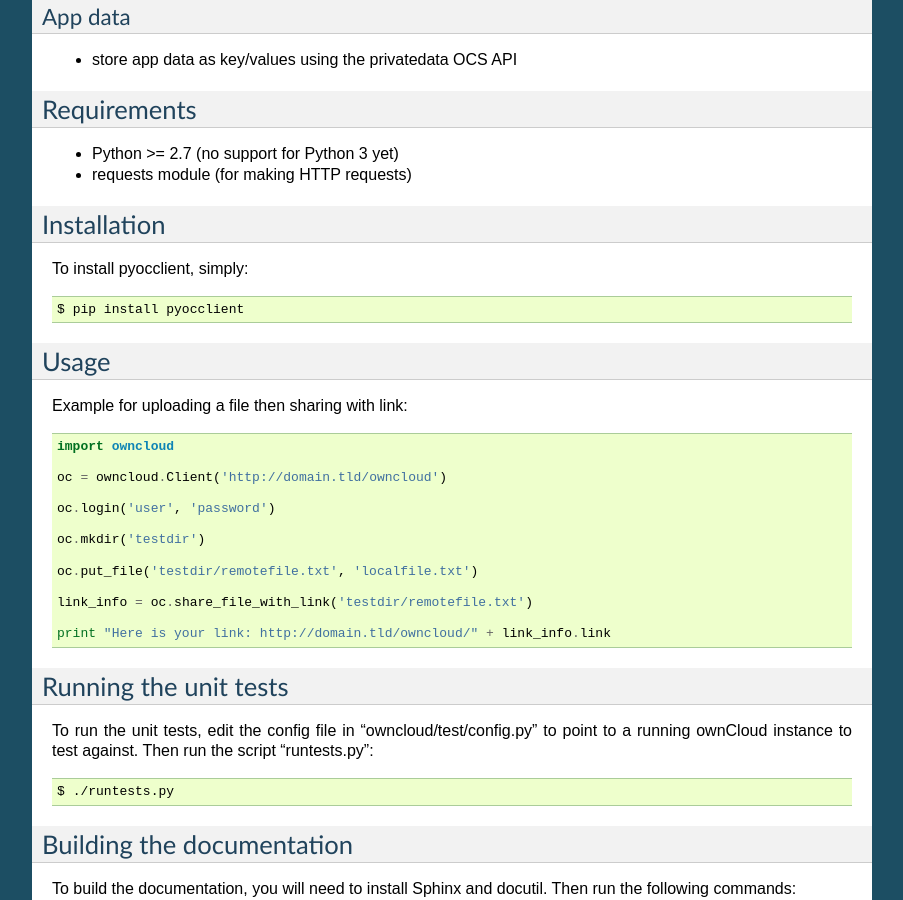
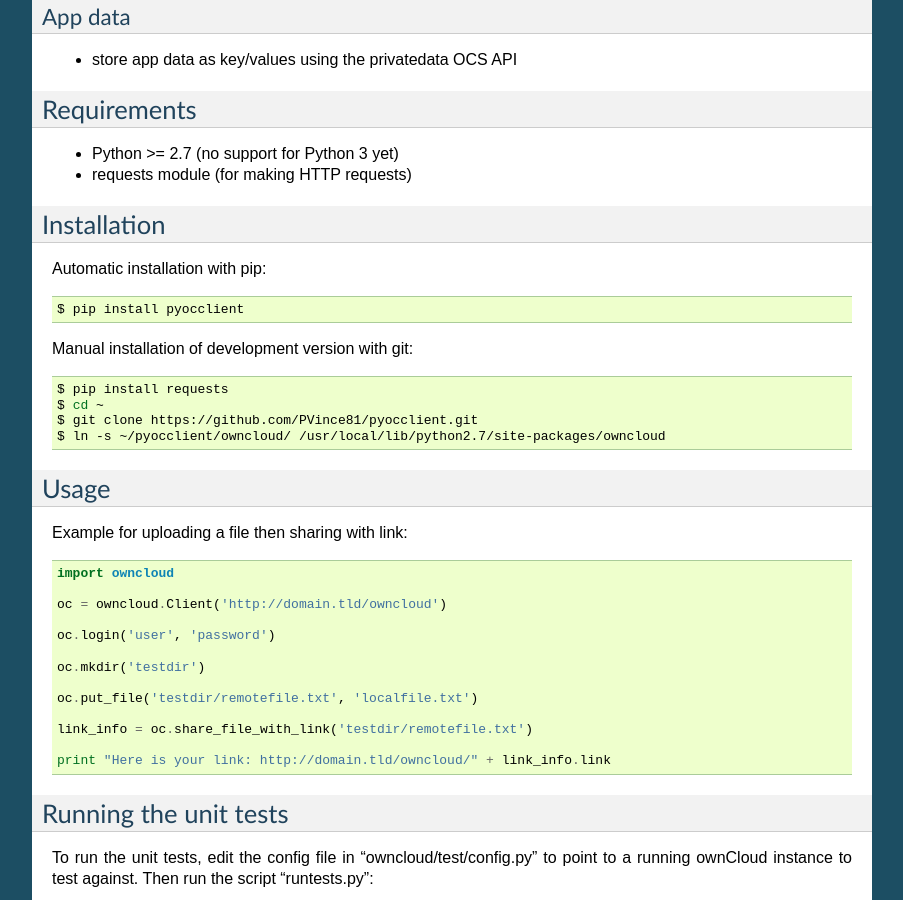
Before and after one commit to owncloud/pyocclient, a Sphinx documentation site: the page built from docs/source/README.rst, in a window 1280 px wide and 900 px high, scrolled down 851 px. Shown: the whole window, without its empty margins (198-1101 px from the left). Built offline with Sphinx 7.4.7, drawn with Linux system fonts in a browser that asks for light colours.

Commit message:
howto install development version with git

```diff
--- a/docs/source/README.rst
+++ b/docs/source/README.rst
@@ -58,11 +58,20 @@
 Installation
 ============
 
-To install pyocclient, simply:
+Automatic installation with pip:
 
 .. code-block:: bash
 
     $ pip install pyocclient
+
+Manual installation of development version with git:
+
+.. code-block:: bash
+
+    $ pip install requests
+    $ cd ~
+    $ git clone https://github.com/PVince81/pyocclient.git
+    $ ln -s ~/pyocclient/owncloud/ /usr/local/lib/python2.7/site-packages/owncloud
 
 Usage
 =====
```
